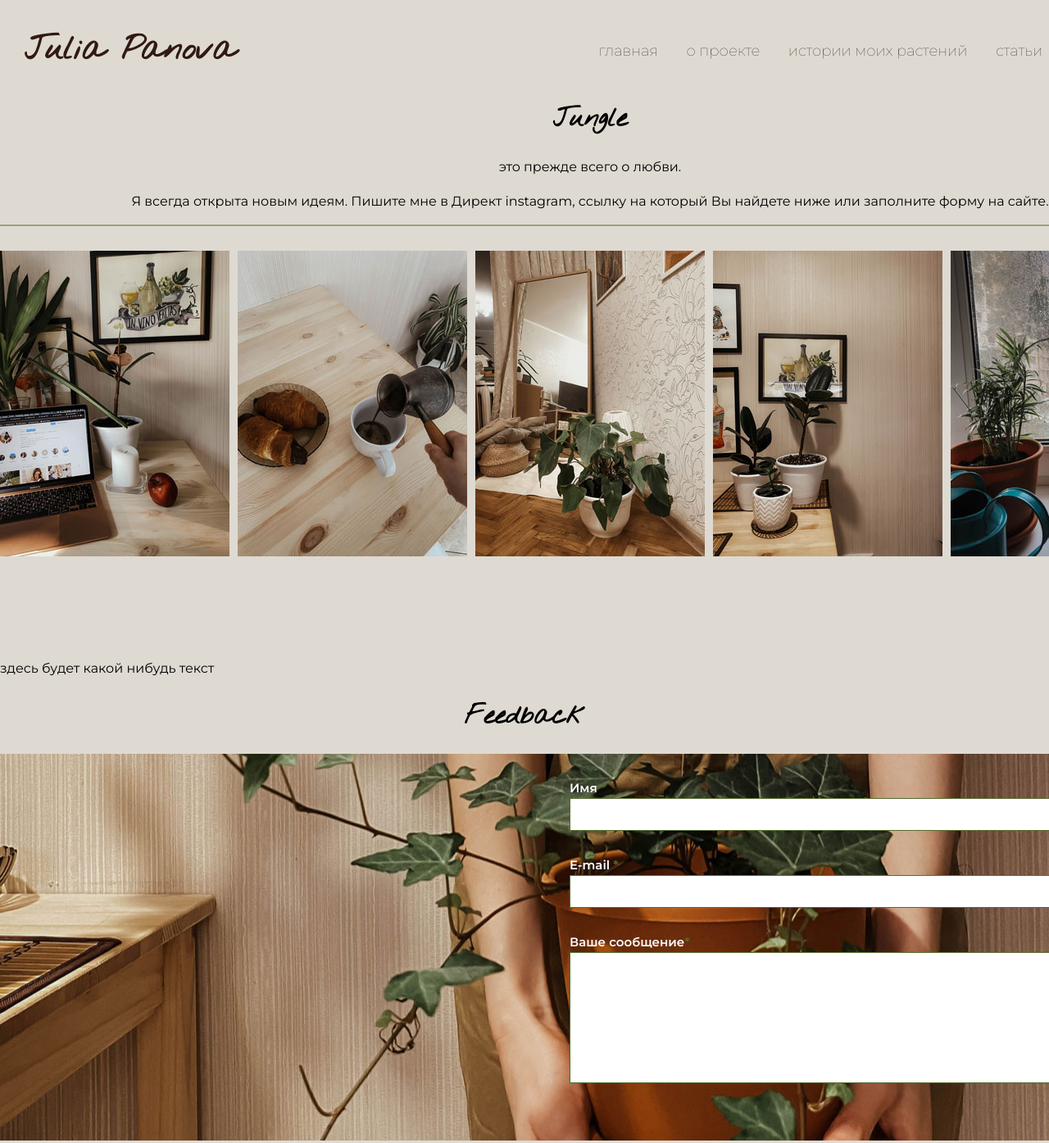
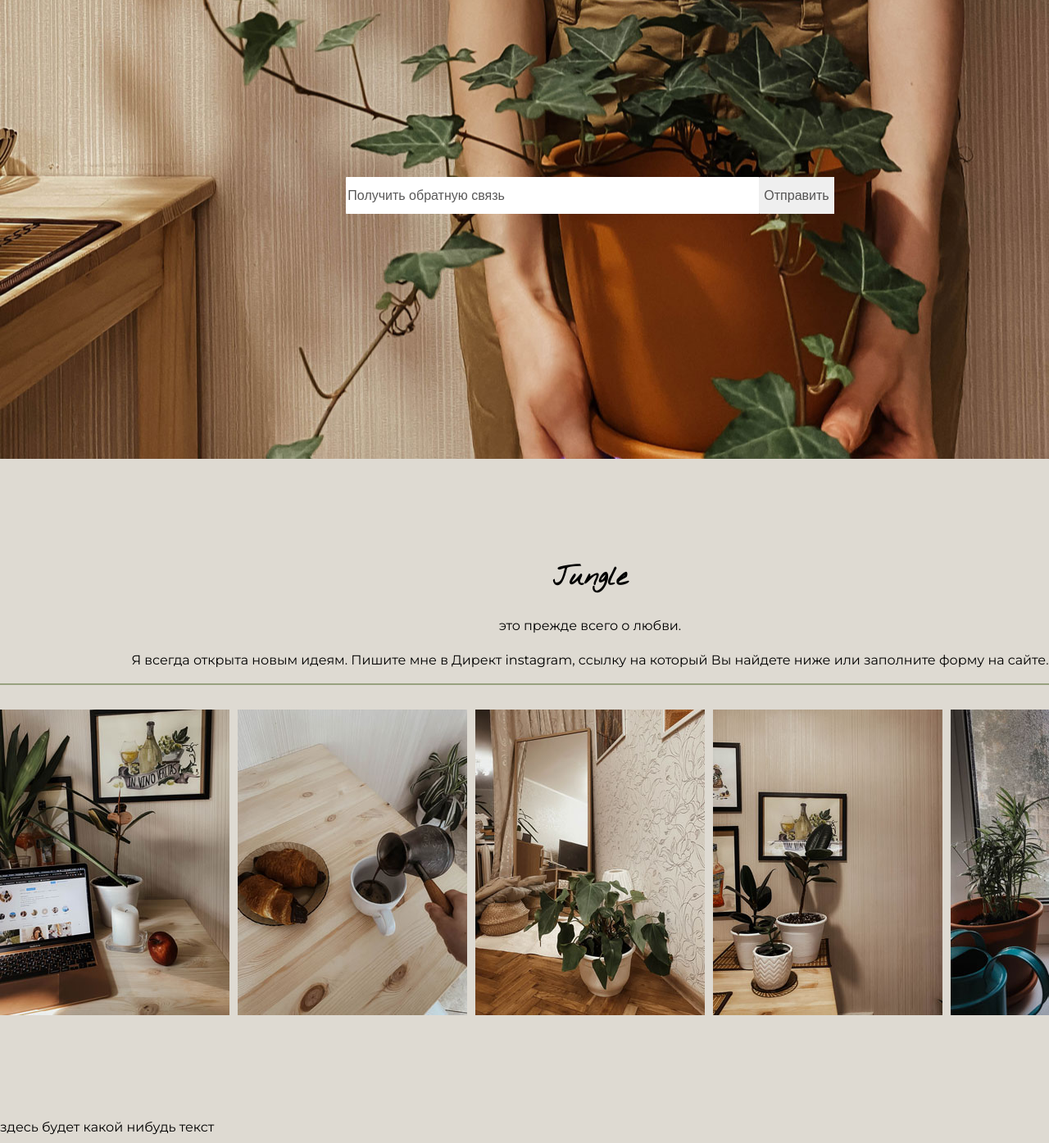
Before and after one commit to jullmi/plants-progect, a plain HTML site: page connection.html in a window 1280 px wide. Shown: the top 1395 px of the page at 82% size. Drawn offline with Linux system fonts and the light colour scheme.

Commit message:
fixed header and new feedback form

```diff
--- a/connection.html
+++ b/connection.html
@@ -13,23 +13,24 @@
 </head>
 <body>
 <!--Header -->
-<header class="header">
-        <div class="container" >
-            <div class="header_inner">
-                <div class="header_logo">
-                    <a class="header_logo" href="index.html">Julia Panova</a>
-                </div>
 
-                <nav class="nav">
-                    <a class="nav_link" href="index.html">Главная</a>
-                    <a class="nav_link" href="aboutme.html">О проекте</a>
-                    <a class="nav_link" href="PlantHistory.html">Истории моих растений</a>
-                    <a class="nav_link" href="articls.html">Статьи</a>
-                    <a class="nav_link" href="connection.html">Связаться</a>
-                </nav>
+
+
+<!--Форма обратной связи -->
+<section>
+    <div class="feedback">
+        <div class="container">
+
+            <div class="contact_form">
+                <form  action="#" name="newform" method="post">
+                    <input class="text_form" type="text" value="Получить обратную связь">
+                    <input class="button_form" type="submit" value="Отправить">
+                </form>
             </div>
+
         </div>
-</header>
+    </div>
+</section>
 
 
 <section>
@@ -85,34 +86,9 @@
 
 
 
-    <!--Форма обратной связи -->
 
-    <div class="feedback">
-        <div class="container">
-            <section class="contact_form">
-                <form action="#" name="newform" method="post">
-                    <div class="form_inputs">
-                        <p class="text_form">Имя <span class="red">*</span> </p>
-                        <input type="text">
-                        <p class="text_form">E-mail <span class="red">*</span> </p>
-                        <input type="text">
-                        <p class="text_form">Ваше сообщение<span class="red">*</span> </p>
-                        <textarea name="text"></textarea>
-
-                        <div class="button_form">
-                            <input type="submit" value="send">
-                        </div>
-
-                    </div>
-                </form>
-            </section>
-        </div>
-    </div>
-
-    <section>
+    <footer>
             <div class="container">
-
-
                 <div class="section_footer">
                     <div class="footer_text">
                         © Юлия Панова, 2020
@@ -130,10 +106,9 @@
                             <img class="icon_youtube" src="images/instagram/icon-youtube.png">
                         </a>
                     </div>
-
                 </div>
             </div>
-    </section>
+    </footer>
 
 
 </div>
--- a/style.css
+++ b/style.css
@@ -55,6 +55,12 @@ h1,h2,h3,h4,h5,h6 {
     align-items: center;
     padding-right: 30px;
     padding-left: 30px;
+    position: fixed;
+    top: 0;
+    left: 0;
+    background-color: rgba(180,171,153,0.9);
+    width: 100%;
+    height: 100px;
 
 }
 
@@ -114,7 +120,7 @@ h1,h2,h3,h4,h5,h6 {
 .intro {
     background: url("images/home.jpg")center no-repeat;
     width: 100%;
-    margin-top: 120px;
+    margin-top: 100px;
     height: 59vh;
     background-attachment: fixed;
 }
@@ -562,70 +568,6 @@ h1,h2,h3,h4,h5,h6 {
 }
 
 
-/* Форма обратной связзи */
-
-.form_inputs {
-    display: flex;
-    width: 100%;
-    flex-direction: column;
-    justify-content: center;
-    align-items: flex-end;
-    font-size: 15px;
-    text-align: center;
-    padding-right: 50px;
-}
-
-.contact_form {
-    background: url("images/connection/feedback.jpg") center no-repeat;
-}
-
- input {
-     width: 50%;
-     height: 40px;
-     font-size: 20px;
-     margin-bottom: 0;
-     display: inline-block;
-     text-transform: lowercase;
-     font-family: 'Nothing You Could Do', cursive;
-
- }
-
- textarea {
-     width: 50%;
-     height: 160px;
-
- }
-
- input,textarea {
-     border: darkolivegreen solid 1px;
- }
-
-
- .text_form {
-     font-size: 15px;
-     margin: 30px 0 0 0;
-     color: white;
-     font-weight: bold;
-     display: inline-block;
-     text-align: left;
-     width: 50%;
- }
-
- .red {
-     color: darkolivegreen;
- }
-
-.button_form {
-    display: flex;
-    justify-content: flex-end;
-    margin: 15px 0;
-    width: 175px;
-}
-
-.button_form input {
-    color: darkolivegreen;
-}
-
 
 
 /* Страница Истории моих растений */
@@ -695,14 +637,17 @@ h1,h2,h3,h4,h5,h6 {
 
 
 
-.figcaphion {
+.figcaption {
     font-family: 'Nothing You Could Do', cursive;
     font-size: xx-large;
     font-weight: bold;
     text-align: center;
 
+
     padding: 58px 0;
 }
+
+
 
 
 
@@ -730,3 +675,40 @@ h1,h2,h3,h4,h5,h6 {
     padding-top: 120px;
     text-align: center;
 }
+
+
+
+
+/* Форма обратной связзи */
+
+.contact_form {
+    background: url("images/connection/feedback.jpg") center no-repeat;
+    height: 70vh;
+}
+
+.contact_form form {
+    display: flex;
+    justify-content: center;
+    align-items: center;
+    padding-top: 15%;
+
+}
+
+.text_form {
+    width: 35%;
+    height: 45px;
+    border: none;
+    font-size: medium;
+    border-radius: 1px 0 0 1px;
+    color: rgba(8,6,6,0.67);
+
+}
+
+.button_form {
+    height: 45px;
+    border: none;
+    font-size: medium;
+    border-radius: 1px 0 0 1px;
+    color: rgba(8,6,6,0.67);
+
+}
```
Also changed, not shown: PlantHistory.html (+2 -2 lines).
